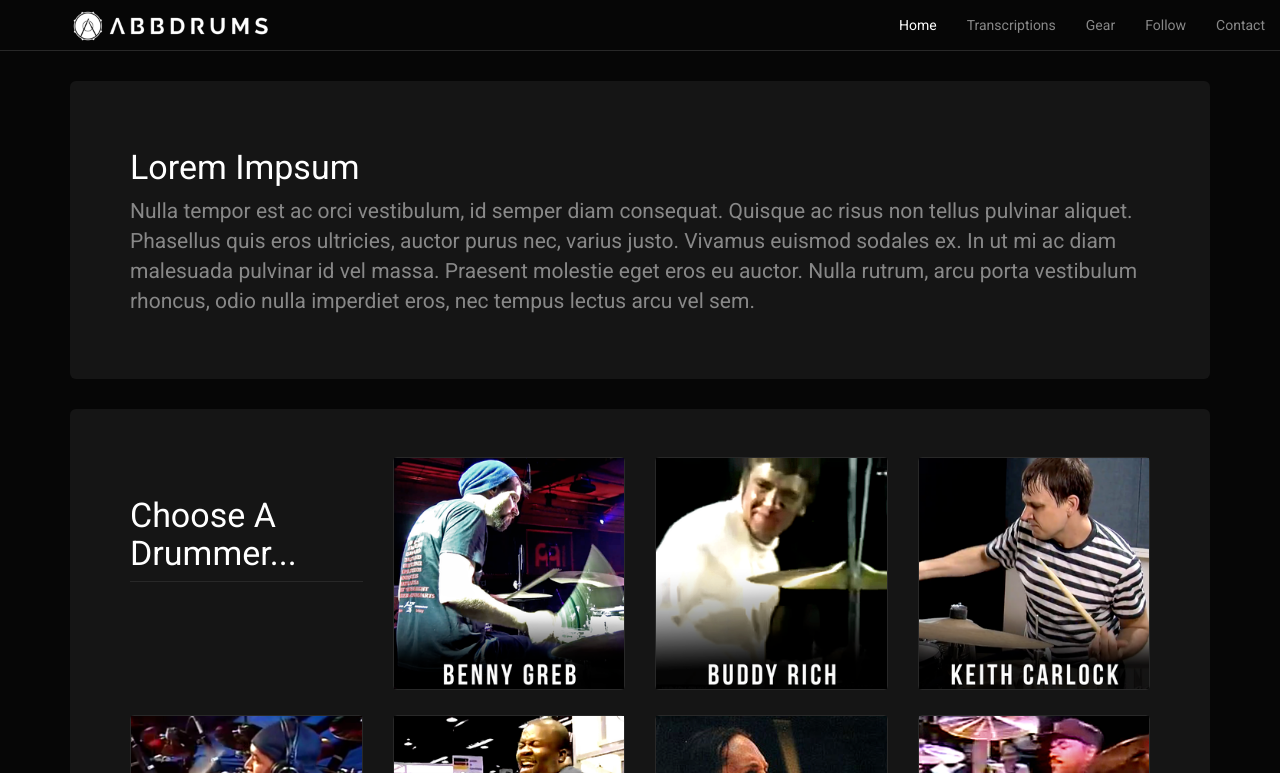
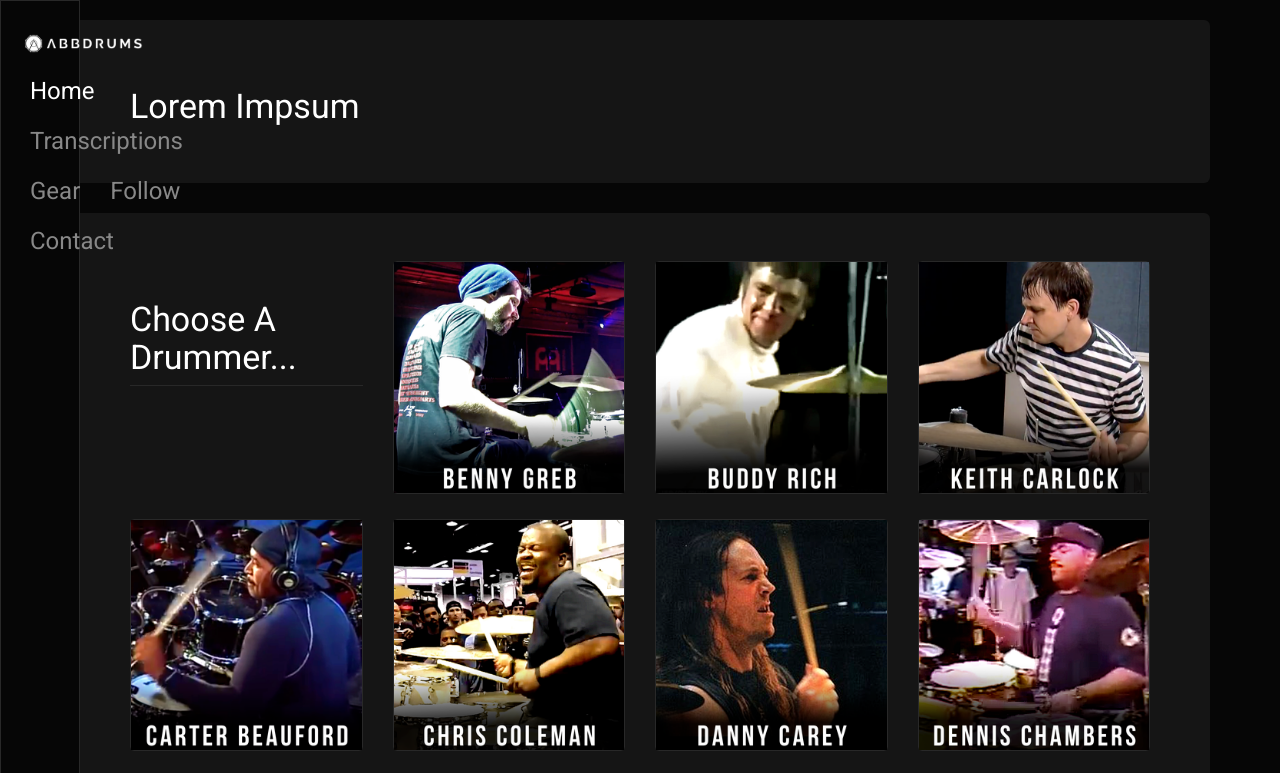
Before and after one commit to brian-hernandez/brian-hernandez.github.io, a plain HTML site: page abbdrums/index.html in a window 1280 px wide. Shown: the top 773 px of the page. Drawn offline with nearby package versions, Linux system fonts and the light colour scheme.

Commit message:
navbar stuff

```diff
--- a/abbdrums/index.html
+++ b/abbdrums/index.html
@@ -21,46 +21,42 @@
 
 <!-- Navbar Section-->
 <section>
-    <nav class="navbar navbar-default navbar-fixed-top" id="mynav">
-        <div class="navbar-inner">
-            <div class="container">
-                <div class="navbar-header">
-                    <button type="button" class="navbar-toggle collapsed" data-toggle="collapse"
-                            data-target="#navbar" aria-expanded="false">
-                        <span class="sr-only">Toggle Navigation</span>
-                        <span class="icon-bar"></span>
-                        <span class="icon-bar"></span>
-                        <span class="icon-bar"></span>
-                    </button>
-                    <a href="#" class="navbar-left"><img id="abblogo" src="../img/abb_logo_w.png">
-                    </a>
-
-                </div>
-
-                <div id="navbar" class="navbar-collapse collapse">
-                    <ul class="nav navbar-nav navbar-right nav-choice">
+    <nav class="navbar navbar-default navbar-fixed-left" id="mynav2">
+        <a href="#" class="navbar-brand"><img id="abblogo2" src="../img/Icon_White.png"></a>
+        <ul class="nav navbar-nav">
+            <li class="active"><a href="#">H</a></li>
+            <li><a href="./transcriptions.html">T</a></li>
+            <li><a href="./transcriptions.html">G</a></li>
+            <li><a href="./transcriptions.html">F</a></li>
+            <li><a href="./transcriptions.html">C</a></li>
+        </ul>
+    </nav>
+    <div id="effect">
+        <nav class="navbar navbar-default navbar-fixed-left" id="mynav">
+            <a href="#" class="navbar-brand"><img id="abblogo" src="../img/abb_logo_w.png"></a>
+            <ul class="nav navbar-nav">
                 <li class="active"><a href="#">Home</a></li>
                 <li><a href="./transcriptions.html">Transcriptions</a></li>
                 <li><a href="./transcriptions.html">Gear</a></li>
                 <li><a href="./transcriptions.html">Follow</a></li>
                 <li><a href="./transcriptions.html">Contact</a></li>
             </ul>
+        </nav>
     </div>
-            </div>
-        </div>
-    </nav>
 </section><!-- End Navbar -->
-
-<hr>
-<br><br>
-
+<br>
 <div class="container">
     <div class="jumbotron">
         <h3>Lorem Impsum</h3>
-        <p> Nulla tempor est ac orci vestibulum, id semper diam consequat. Quisque ac risus non tellus pulvinar
-            aliquet. Phasellus quis eros ultricies, auctor purus nec, varius justo. Vivamus euismod sodales ex. In
-            ut mi ac diam malesuada pulvinar id vel massa. Praesent molestie eget eros eu auctor. Nulla rutrum, arcu
-            porta vestibulum rhoncus, odio nulla imperdiet eros, nec tempus lectus arcu vel sem.</p>
+        <!--<div id="accordion">-->
+        <!--<h3>Section 1</h3>-->
+        <!--<div>-->
+        <!--<p>Mauris mauris ante, blandit et, ultrices a, suscipit eget, quam. Integer ut neque. Vivamus nisi-->
+        <!--metus, molestie vel, gravida in, condimentum sit amet, nunc. Nam a nibh. Donec suscipit eros. Nam-->
+        <!--mi. Proin viverra leo ut odio. Curabitur malesuada. Vestibulum a velit eu ante scelerisque-->
+        <!--vulputate.</p>-->
+        <!--</div>-->
+        <!--</div>-->
     </div>
 </div>
 <section>
@@ -93,5 +89,6 @@
 <script src="../js/bootstrap.min.js"></script>
 <script src="https://use.fontawesome.com/a6449c4f6a.js"></script>
 <script src="../js/abb.js"></script>
+<script src="https://code.jquery.com/ui/1.12.0/jquery-ui.js"></script>
 </body>
 </html>
--- a/css/abb.css
+++ b/css/abb.css
@@ -1,7 +1,14 @@
 #abblogo {
-    width: 200px;
-    margin-top: 10px;
+    width: 120px;
+    margin-top: 3px;
+    margin-left: -7px;
 
+}
+
+#abblogo2 {
+    width: 90px;
+    margin-top: -27px;
+    margin-left: -35px;
 }
 
 .nav-choice {
@@ -58,7 +65,7 @@
     Multicoloured Hover Variations
 */
 
-#social-fb, #social-yt,  #social-ig {
+#social-fb, #social-yt, #social-ig {
     color: white;
 }
 
@@ -73,3 +80,15 @@
 #social-ig:hover {
     color: #f39c12;
 }
+
+.navbar-fixed-left {
+    width: 80px;
+    position: fixed;
+    border-radius: 0;
+    height: 100%;
+    font-size: 24px;
+    text-align: center;
+    float: none;
+    padding-left: 14px;
+    padding-top: 15px;
+}
--- a/js/abb.js
+++ b/js/abb.js
@@ -6,3 +6,25 @@
         console.log(imgs);
     })
 });
+
+
+
+$(function () {
+
+// Run the effect
+    $("#mynav").hover(function() {
+        console.log("GET OFF ME");
+       $("#effect").show("blind", {"direction": "left"}, 100);
+    }, function () {
+        console.log("GET ON ME");
+        $("#effect").hide("blind", {"direction": "left"}, 100);
+    });
+
+    $("#mynav2").hover(function() {
+        console.log("GET OFF ME");
+        $("#effect").hide("blind", {"direction": "left"}, 100);
+    }, function () {
+        console.log("GET ON ME");
+        $("#effect").show("blind", {"direction": "left"}, 100);
+    });
+});
```
Also changed, not shown: index.html (+1 -1 lines), js/home.js (+8 -0 lines). Lines whose indentation alone changed are shown as unchanged.
